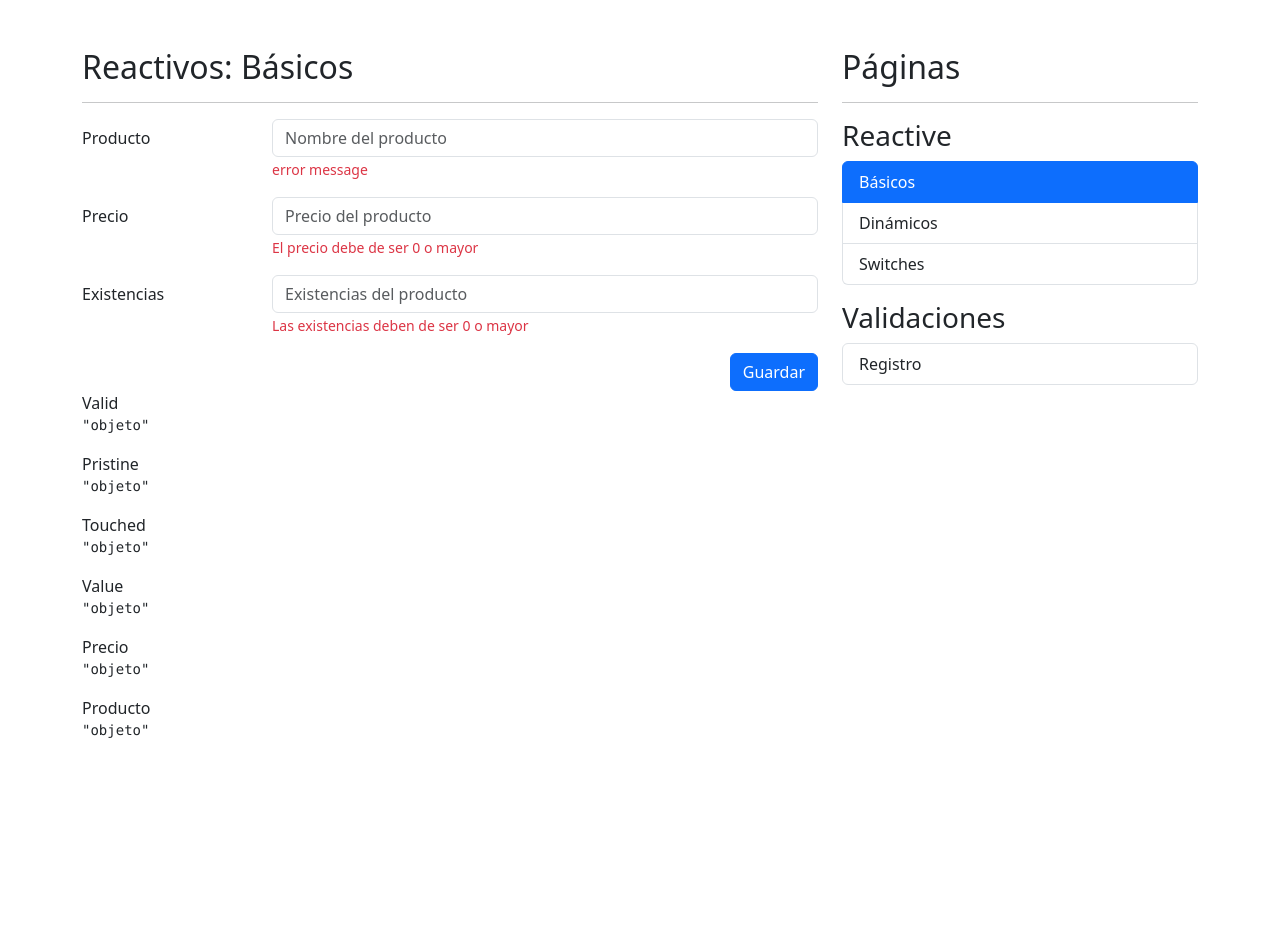
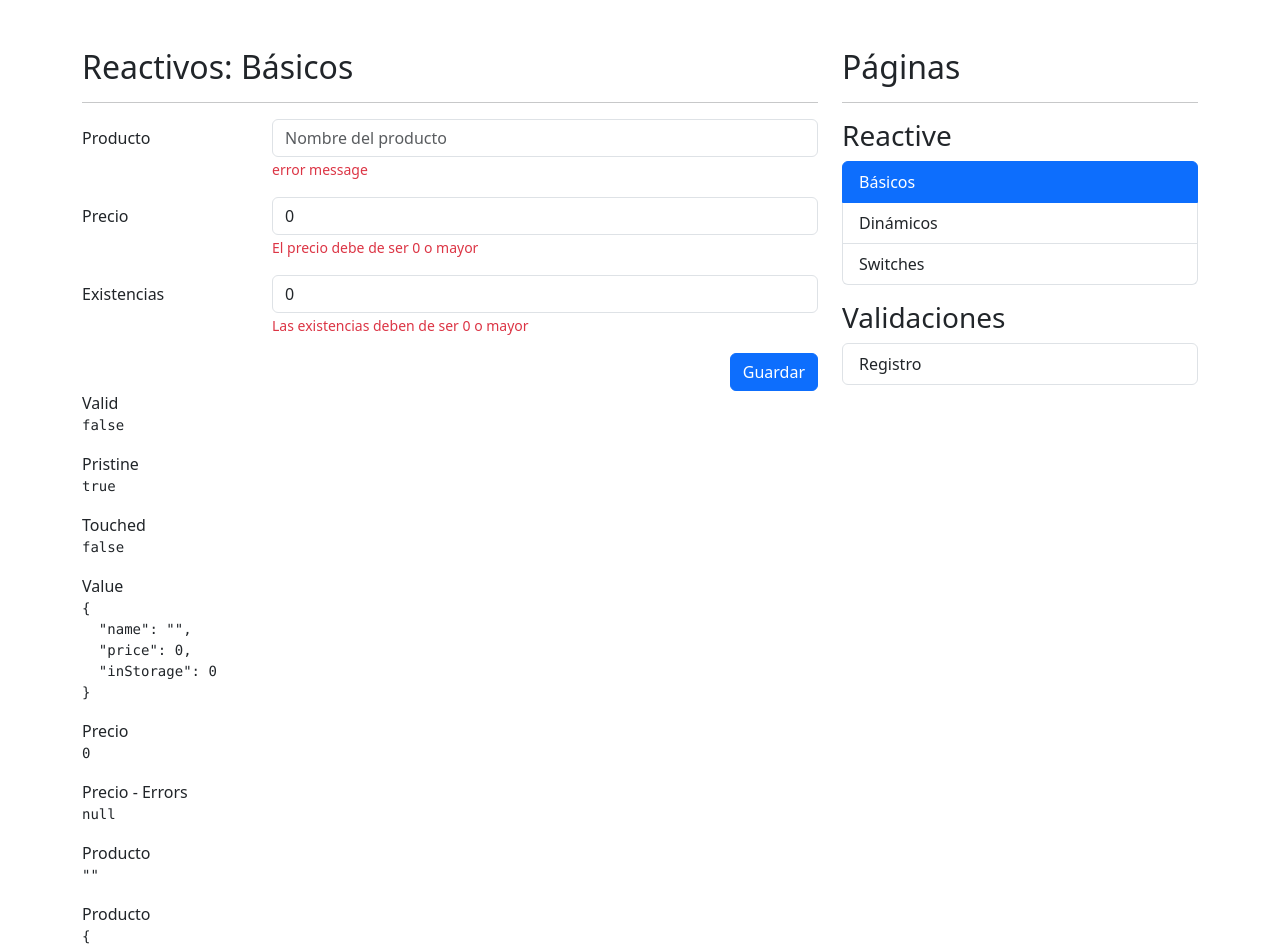
Before and after one commit to lauratnj/angular-bases-6, an Angular app: page /reactive/basic in a window 1280 px wide. Shown: the top 949 px of the page. Before the commit the page ends 800 px from the top, so only its background shows below. Built offline with nearby package versions, Linux system fonts and the light colour scheme.

Commit message:
Inicio formulario + Validators

```diff
--- a/src/app/reactive/pages/basic-page/basic-page.component.html
+++ b/src/app/reactive/pages/basic-page/basic-page.component.html
@@ -3,8 +3,8 @@
 
 <div class="row">
     <div class="col">
-
-        <form autocomplete="off">
+        <!-- Para conectar el html con el formulario: [formGroup]="myForm (objeto del archivo .ts)"-->
+        <form [formGroup]="myForm" autocomplete="off" (ngSubmit)="onSave()">
 
             <!-- Campo de producto -->
             <div class="mb-3 row">
@@ -13,6 +13,7 @@
 
                     <input type="text"
                            class="form-control"
+                           formControlName="name"
                            placeholder="Nombre del producto">
 
                     <span class="form-text text-danger">
@@ -28,6 +29,7 @@
                 <div class="col-sm-9">
                     <input type="number"
                            class="form-control"
+                           formControlName="price"
                            placeholder="Precio del producto">
                     <span class="form-text text-danger">
                         El precio debe de ser 0 o mayor
@@ -41,6 +43,7 @@
                 <div class="col-sm-9">
                     <input type="number"
                            class="form-control"
+                           formControlName="inStorage"
                            placeholder="Existencias del producto">
 
                     <span class="form-text text-danger">
@@ -73,21 +76,27 @@
     <div class="col">
 
         <span>Valid</span>
-        <pre>{{ 'objeto' | json }}</pre>
+        <pre>{{ myForm.valid | json }}</pre>
 
         <span>Pristine</span>
-        <pre>{{ 'objeto' | json }}</pre>
+        <pre>{{ myForm.pristine | json }}</pre>
 
         <span>Touched</span>
-        <pre>{{ 'objeto' | json }}</pre>
+        <pre>{{ myForm.touched | json }}</pre>
 
         <span>Value</span>
-        <pre>{{ 'objeto' | json }}</pre>
+        <pre>{{ myForm.value | json }}</pre>
 
         <span>Precio</span>
-        <pre>{{ 'objeto' | json }}</pre>
+        <pre>{{ myForm.controls['price'].value | json }}</pre>
+
+        <span>Precio - Errors</span>
+        <pre>{{ myForm.controls['price'].errors | json }}</pre>
 
         <span>Producto</span>
-        <pre>{{ 'objeto' | json }}</pre>
+        <pre>{{ myForm.controls['name'].value | json }}</pre>
+
+        <span>Producto</span>
+        <pre>{{ myForm.controls['name'].errors | json }}</pre>
     </div>
 </div>
--- a/src/app/reactive/pages/basic-page/basic-page.component.ts
+++ b/src/app/reactive/pages/basic-page/basic-page.component.ts
@@ -1,4 +1,5 @@
 import { Component } from '@angular/core';
+import { FormBuilder, FormControl, FormGroup, Validators } from '@angular/forms';
 
 @Component({
   templateUrl: './basic-page.component.html',
@@ -7,4 +8,30 @@
 })
 export class BasicPageComponent {
 
+  //Construyendo con FormGroup:
+  //public myForm: FormGroup = new FormGroup({
+  //  name: new FormControl('', []),
+  //  price: new FormControl(0),
+  //  inStorage: new FormControl(0),
+  //});
+
+  //Construyendo con FormBuilder:
+  public myForm: FormGroup = this.fb.group({
+    name: ['', [ Validators.required, Validators.minLength(3), ]],
+    price: [0, [ Validators.required, Validators.min(0) ]],
+    inStorage: [0, [ Validators.required, Validators.min(0) ]],
+  })
+
+  constructor( private fb: FormBuilder ){}
+
+
+  //Valor de posteo
+  onSave():void {
+
+    if ( this.myForm.invalid ) return;
+
+    console.log(this.myForm.value);
+
+  }
+
 }
--- a/src/app/reactive/reactive.module.ts
+++ b/src/app/reactive/reactive.module.ts
@@ -1,5 +1,6 @@
 import { NgModule } from '@angular/core';
 import { CommonModule } from '@angular/common';
+import { ReactiveFormsModule } from '@angular/forms';
 
 import { ReactiveRoutingModule } from './reactive-routing.module';
 import { BasicPageComponent } from './pages/basic-page/basic-page.component';
@@ -15,7 +16,8 @@
   ],
   imports: [
     CommonModule,
-    ReactiveRoutingModule
+    ReactiveRoutingModule,
+    ReactiveFormsModule,
   ]
 })
 export class ReactiveModule { }
```
